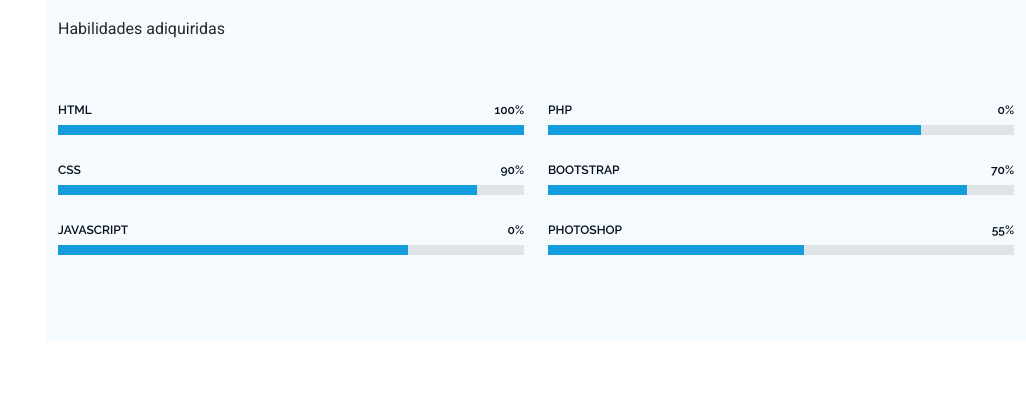
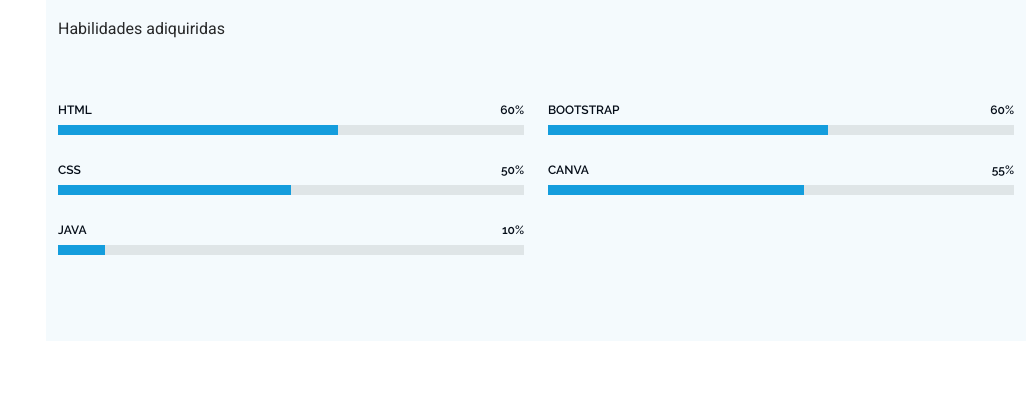
Before and after one commit to OliveiraRL/OliveiraRL, a plain HTML site: page index.html in a window 1280 px wide. Shown: the part 1519-1937 px from the top of the page, without its empty margins (254-1280 px from the left). Drawn offline with Linux system fonts and the light colour scheme.

Commit message:
modificação nas barras de porcentagem

```diff
--- a/index.html
+++ b/index.html
@@ -93,7 +93,7 @@
       <!-- Section Title -->
       <div class="container section-title" data-aos="fade-up">
         <h2>Sobre</h2>
-        <p>Meu nome é Mariana Lima, atualmente estudante ddo curso de Ciência da Computação.</p>
+        <p>Meu nome é Mariana Lima, atualmente estudante do curso de Ciência da Computação.</p>
       </div><!-- End Section Title -->
 
       <div class="container" data-aos="fade-up" data-aos-delay="100">
@@ -146,25 +146,25 @@
           <div class="col-lg-6">
 
             <div class="progress">
-              <span class="skill"><span>HTML</span> <i class="val">100%</i></span>
+              <span class="skill"><span>HTML</span> <i class="val">60%</i></span>
               <div class="progress-bar-wrap">
-                <div class="progress-bar" role="progressbar" aria-valuenow="100" aria-valuemin="0" aria-valuemax="100">
+                <div class="progress-bar" role="progressbar" aria-valuenow="60" aria-valuemin="0" aria-valuemax="100">
                 </div>
               </div>
             </div><!-- End Skills Item -->
 
             <div class="progress">
-              <span class="skill"><span>CSS</span> <i class="val">90%</i></span>
+              <span class="skill"><span>CSS</span> <i class="val">50%</i></span>
               <div class="progress-bar-wrap">
-                <div class="progress-bar" role="progressbar" aria-valuenow="90" aria-valuemin="0" aria-valuemax="100">
+                <div class="progress-bar" role="progressbar" aria-valuenow="50" aria-valuemin="0" aria-valuemax="100">
                 </div>
               </div>
             </div><!-- End Skills Item -->
 
             <div class="progress">
-              <span class="skill"><span>JavaScript</span> <i class="val">0%</i></span>
+              <span class="skill"><span>Java</span> <i class="val">10%</i></span>
               <div class="progress-bar-wrap">
-                <div class="progress-bar" role="progressbar" aria-valuenow="75" aria-valuemin="0" aria-valuemax="100">
+                <div class="progress-bar" role="progressbar" aria-valuenow="10" aria-valuemin="0" aria-valuemax="100">
                 </div>
               </div>
             </div><!-- End Skills Item -->
@@ -174,23 +174,15 @@
           <div class="col-lg-6">
 
             <div class="progress">
-              <span class="skill"><span>PHP</span> <i class="val">0%</i></span>
+              <span class="skill"><span>Bootstrap</span> <i class="val">60%</i></span>
               <div class="progress-bar-wrap">
-                <div class="progress-bar" role="progressbar" aria-valuenow="80" aria-valuemin="0" aria-valuemax="100">
+                <div class="progress-bar" role="progressbar" aria-valuenow="60" aria-valuemin="0" aria-valuemax="100">
                 </div>
               </div>
             </div><!-- End Skills Item -->
 
             <div class="progress">
-              <span class="skill"><span>Bootstrap</span> <i class="val">70%</i></span>
-              <div class="progress-bar-wrap">
-                <div class="progress-bar" role="progressbar" aria-valuenow="90" aria-valuemin="0" aria-valuemax="100">
-                </div>
-              </div>
-            </div><!-- End Skills Item -->
-
-            <div class="progress">
-              <span class="skill"><span>Photoshop</span> <i class="val">55%</i></span>
+              <span class="skill"><span>Canva</span> <i class="val">55%</i></span>
               <div class="progress-bar-wrap">
                 <div class="progress-bar" role="progressbar" aria-valuenow="55" aria-valuemin="0" aria-valuemax="100">
                 </div>
@@ -287,10 +279,6 @@
 
           <div class="col-lg-12">
 
-            <div class="info-wrap">
-              <div class="info-item d-flex" data-aos="fade-up" data-aos-delay="200">
-                <i class="bi bi-geo-alt flex-shrink-0"></i>
-
                 <div class="info-item d-flex" data-aos="fade-up" data-aos-delay="300">
                   <i class="bi bi-telephone flex-shrink-0"></i>
                   <div>
@@ -302,7 +290,7 @@
                 <div class="info-item d-flex" data-aos="fade-up" data-aos-delay="400">
                   <i class="bi bi-envelope flex-shrink-0"></i>
                   <div>
-                    <h3>Email Us</h3>
+                    <h3>Email</h3>
                     <p>mariana.oliv.r.lima@gmail.com</p>
                   </div>
                 </div><!-- End Info Item -->
```
